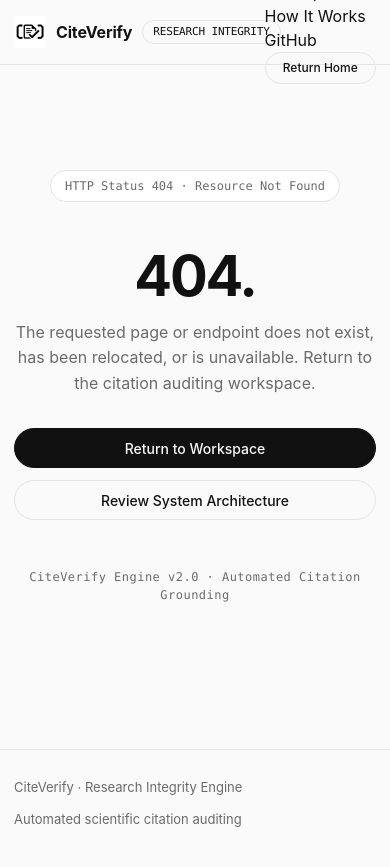
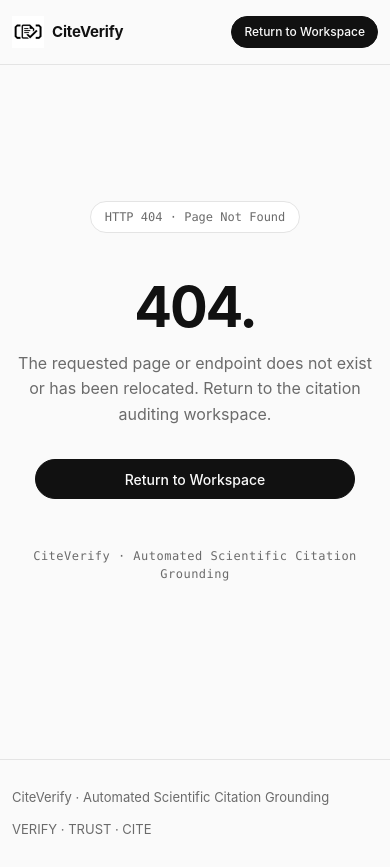
Before and after one commit to meghanakumar1985-stack/CiteVerify, a plain HTML site: page 404.html in a window 390 px wide. Drawn offline with Linux system fonts and the light colour scheme.

Commit message:
feat(ui): update header slogan to 'VERIFY · TRUST · CITE', streamline 404 page, and enhance mobile responsiveness
- Update brand header badge across pages to official slogan 'VERIFY · TRUST · CITE'
- Remove GitHub link from header and remove secondary architecture button on 404
- Remove v2 claim in footer and health status for clean unified branding
- Enhance mobile header navigation styling to prevent overlapping on small viewports

```diff
--- a/404.html
+++ b/404.html
@@ -4,7 +4,7 @@
   <meta charset="utf-8">
   <meta name="viewport" content="width=device-width, initial-scale=1">
   <title>404 · Page Not Found — CiteVerify</title>
-  <meta name="description" content="The requested page or resource could not be found. Return to CiteVerify research integrity workspace.">
+  <meta name="description" content="The requested page could not be found. Return to CiteVerify workspace.">
   <meta name="author" content="Meghana Kumar">
   <meta name="robots" content="noindex, follow">
 
@@ -23,13 +23,10 @@
         <a class="brand" href="/" aria-label="CiteVerify Home">
           <img src="/static/favicon.png" alt="CiteVerify Mark" width="32" height="32">
           <span>CiteVerify</span>
-          <span class="badge">RESEARCH INTEGRITY</span>
+          <span class="brand-badge">VERIFY · TRUST · CITE</span>
         </a>
-        <div class="nav-links">
-          <a href="/">Workspace</a>
-          <a href="/#how-it-works">How It Works</a>
-          <a href="https://github.com/meghanakumar1985-stack/CiteVerify" target="_blank" rel="noopener">GitHub</a>
-          <a class="btn ghost sm" href="/">Return Home</a>
+        <div class="nav-cta">
+          <a class="btn sm" href="/">Return to Workspace</a>
         </div>
       </div>
     </div>
@@ -38,20 +35,19 @@
   <!-- 404 Hero Section -->
   <main id="main">
     <div class="wrap">
-      <section class="hero" style="min-height: calc(100vh - 200px); display: flex; flex-direction: column; justify-content: center; align-items: center; padding: 48px 0;">
+      <section class="hero" style="min-height: calc(100vh - 190px); display: flex; flex-direction: column; justify-content: center; align-items: center; padding: 48px 0;">
         <div class="pill" style="margin-bottom: 24px;">
-          <span>HTTP Status 404 · Resource Not Found</span>
+          <span>HTTP 404 · Page Not Found</span>
         </div>
         <h1 style="font-size: clamp(56px, 10vw, 96px); font-weight: 700; letter-spacing: -0.04em; margin-bottom: 16px; line-height: 1;">404.</h1>
-        <p class="sub" style="max-width: 520px; margin: 0 auto; font-size: 16px; color: var(--muted); line-height: 1.6;">
-          The requested page or endpoint does not exist, has been relocated, or is unavailable. Return to the citation auditing workspace.
+        <p class="sub" style="max-width: 500px; margin: 0 auto; font-size: 16px; color: var(--muted); line-height: 1.6;">
+          The requested page or endpoint does not exist or has been relocated. Return to the citation auditing workspace.
         </p>
-        <div class="hero-cta" style="margin-top: 32px; display: flex; gap: 12px; flex-wrap: wrap; justify-content: center;">
+        <div class="hero-cta" style="margin-top: 32px;">
           <a class="btn" href="/">Return to Workspace</a>
-          <a class="btn ghost" href="/#how-it-works">Review System Architecture</a>
         </div>
         <div style="margin-top: 48px; font-family: var(--mono); font-size: 12px; color: var(--muted); letter-spacing: 0.04em;">
-          CiteVerify Engine v2.0 · Automated Citation Grounding
+          CiteVerify · Automated Scientific Citation Grounding
         </div>
       </section>
     </div>
@@ -60,8 +56,8 @@
   <!-- Footer -->
   <footer>
     <div class="wrap foot">
-      <span>CiteVerify · Research Integrity Engine</span>
-      <span>Automated scientific citation auditing</span>
+      <span>CiteVerify · Automated Scientific Citation Grounding</span>
+      <span>VERIFY · TRUST · CITE</span>
     </div>
   </footer>
 </body>
--- a/public/static/css/styles.css
+++ b/public/static/css/styles.css
@@ -995,7 +995,16 @@ footer {
 
 @media (max-width: 640px) {
   .wrap {
-    width: min(100% - 28px, 1200px);
+    width: min(100% - 24px, 1200px);
+  }
+  .brand {
+    gap: 8px;
+    font-size: 15px;
+  }
+  .brand-badge {
+    font-size: 8.5px;
+    padding: 2px 5px;
+    letter-spacing: 0.02em;
   }
   .features {
     grid-template-columns: 1fr;
@@ -1003,8 +1012,16 @@ footer {
   .stats b {
     font-size: 19px;
   }
-  .nav-cta .btn {
+  /* In index.html with hamburger menu, keep primary upload button hidden, but preserve compact header buttons */
+  .nav-cta .btn:not(.sm) {
     display: none;
+  }
+  .nav-cta .btn.sm {
+    display: inline-flex;
+    min-height: 32px;
+    padding: 0 12px;
+    font-size: 12px;
+    width: auto;
   }
   table thead {
     display: none;
@@ -1041,8 +1058,23 @@ footer {
     width: 100%;
     flex-direction: column;
   }
-  .btn {
+  .action-buttons .btn {
     width: 100%;
+  }
+  .hero-cta {
+    flex-direction: column;
+    width: 100%;
+    max-width: 320px;
+    margin: 28px auto 0;
+  }
+  .hero-cta .btn {
+    width: 100%;
+  }
+}
+
+@media (max-width: 420px) {
+  .brand-badge {
+    display: none;
   }
 }
 
--- a/static/css/styles.css
+++ b/static/css/styles.css
@@ -995,7 +995,16 @@ footer {
 
 @media (max-width: 640px) {
   .wrap {
-    width: min(100% - 28px, 1200px);
+    width: min(100% - 24px, 1200px);
+  }
+  .brand {
+    gap: 8px;
+    font-size: 15px;
+  }
+  .brand-badge {
+    font-size: 8.5px;
+    padding: 2px 5px;
+    letter-spacing: 0.02em;
   }
   .features {
     grid-template-columns: 1fr;
@@ -1003,8 +1012,16 @@ footer {
   .stats b {
     font-size: 19px;
   }
-  .nav-cta .btn {
+  /* In index.html with hamburger menu, keep primary upload button hidden, but preserve compact header buttons */
+  .nav-cta .btn:not(.sm) {
     display: none;
+  }
+  .nav-cta .btn.sm {
+    display: inline-flex;
+    min-height: 32px;
+    padding: 0 12px;
+    font-size: 12px;
+    width: auto;
   }
   table thead {
     display: none;
@@ -1041,8 +1058,23 @@ footer {
     width: 100%;
     flex-direction: column;
   }
-  .btn {
+  .action-buttons .btn {
     width: 100%;
+  }
+  .hero-cta {
+    flex-direction: column;
+    width: 100%;
+    max-width: 320px;
+    margin: 28px auto 0;
+  }
+  .hero-cta .btn {
+    width: 100%;
+  }
+}
+
+@media (max-width: 420px) {
+  .brand-badge {
+    display: none;
   }
 }
 
```
Also changed, not shown: index.html (+1 -1 lines), public/404.html (+12 -16 lines), 1 other file.
